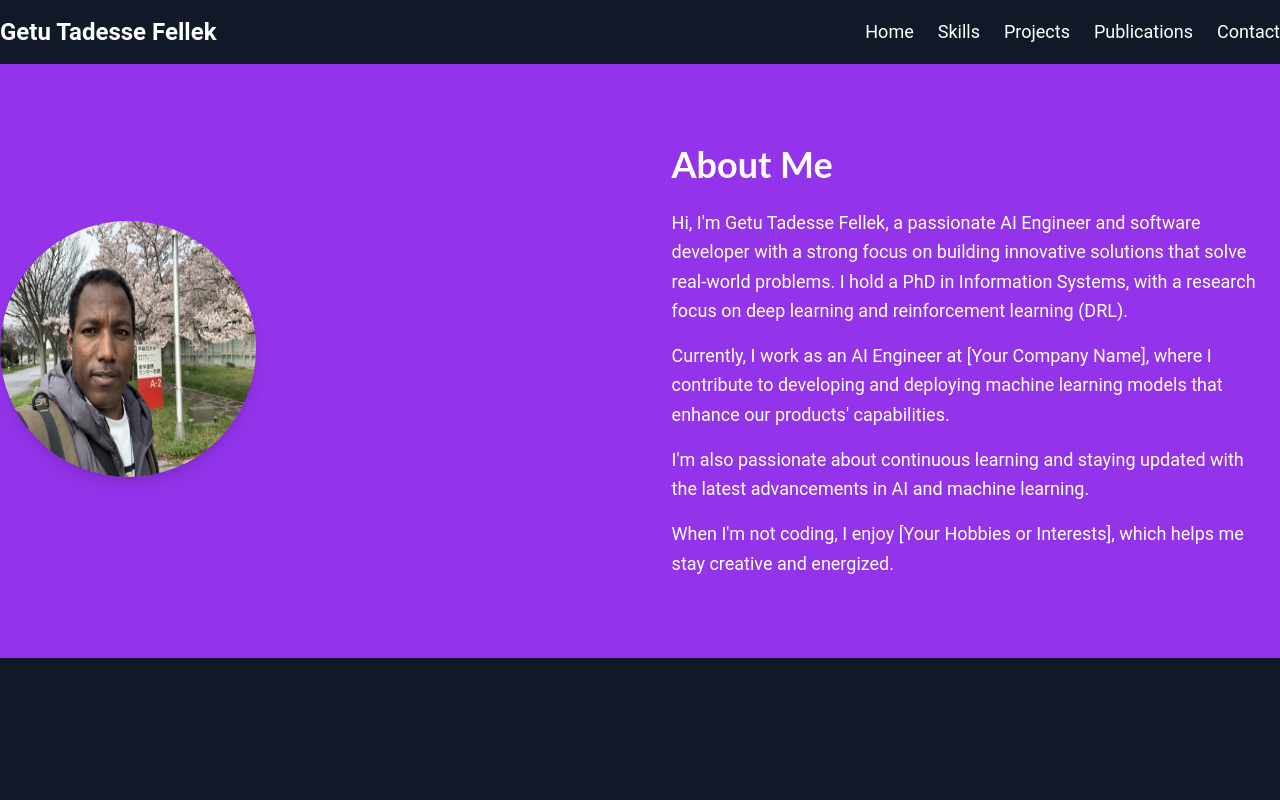
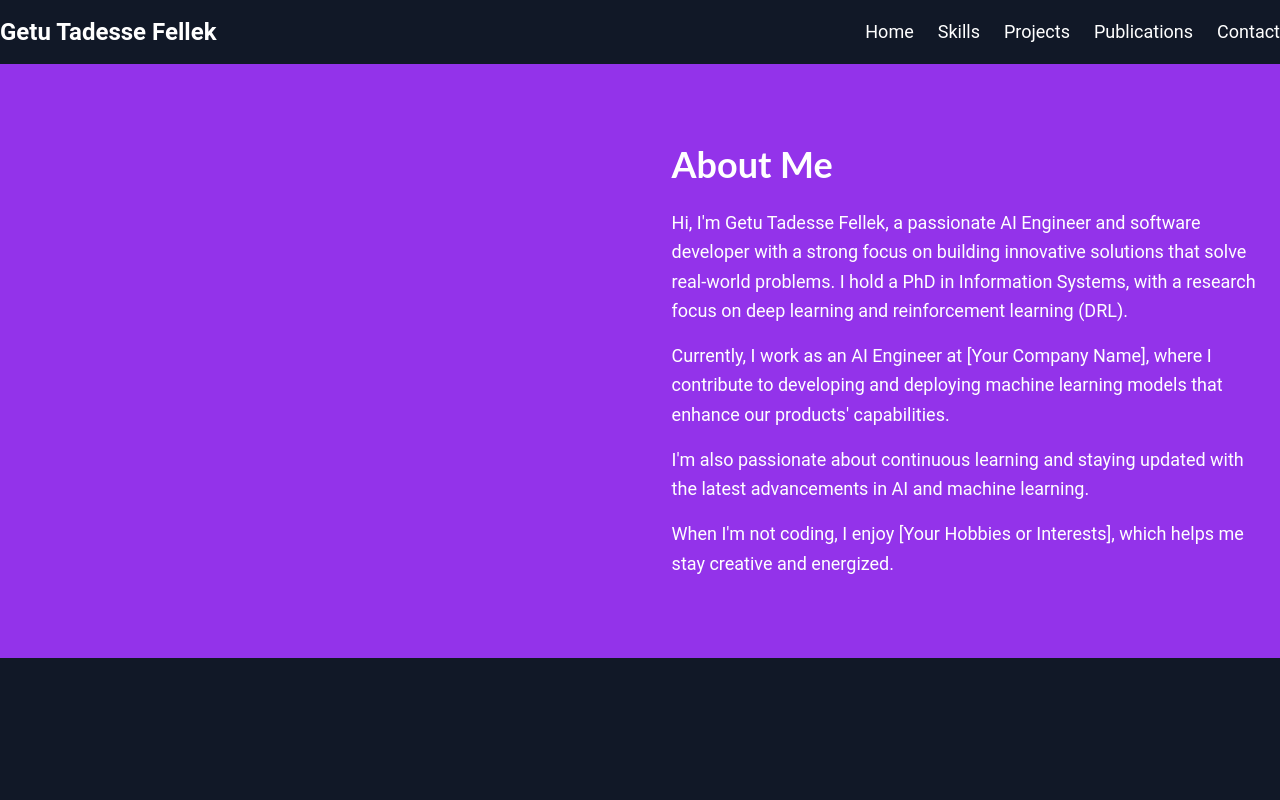
Before and after one commit to GETUFELLEK/getufellek-website, a Next.js app: page / in a window 1280 px wide. Shown: the top 800 px of the page. Built offline with nearby package versions, Linux system fonts and the light colour scheme.

Commit message:
revised homepage to without image

```diff
--- a/app/page.tsx
+++ b/app/page.tsx
@@ -1,5 +1,3 @@
-import Image from "next/image";
-
 const HomePage: React.FC = () => {
   return (
     <div className="bg-gray-900 text-white min-h-screen">
@@ -7,14 +5,7 @@ const HomePage: React.FC = () => {
       <section className="about-section bg-purple-600 text-center py-20">
         <div className="container mx-auto flex flex-col md:flex-row items-center justify-center gap-8">
           <div className="md:w-1/2">
-            {/* Using Next.js Image instead of img */}
-            <Image
-              src="/profile.png"
-              alt="Getu Tadesse Fellek"
-              width={256}
-              height={256}
-              className="rounded-full w-48 h-48 md:w-64 md:h-64 mb-6 shadow-lg"
-            />
+            {/* No Image here, this space can be used for other content */}
           </div>
           <div className="md:w-1/2 text-left px-4">
             <h2 className="text-4xl font-bold mb-6">About Me</h2>
@@ -46,3 +37,52 @@ const HomePage: React.FC = () => {
 };
 
 export default HomePage;
+
+// import Image from "next/image";
+
+// const HomePage: React.FC = () => {
+//   return (
+//     <div className="bg-gray-900 text-white min-h-screen">
+//       {/* About Me Section */}
+//       <section className="about-section bg-purple-600 text-center py-20">
+//         <div className="container mx-auto flex flex-col md:flex-row items-center justify-center gap-8">
+//           <div className="md:w-1/2">
+//             {/* Using Next.js Image instead of img */} */}
+//             {/* {/* <Image
+//               src="/profile.png"
+//               alt="Getu Tadesse Fellek"
+//               width={256}
+//               height={256}
+//               className="rounded-full w-48 h-48 md:w-64 md:h-64 mb-6 shadow-lg" */}
+//             {/* /> */}
+//           </div>
+//           <div className="md:w-1/2 text-left px-4">
+//             <h2 className="text-4xl font-bold mb-6">About Me</h2>
+//             <p className="text-lg mb-4 leading-relaxed">
+//               Hi, I&apos;m Getu Tadesse Fellek, a passionate AI Engineer and
+//               software developer with a strong focus on building innovative
+//               solutions that solve real-world problems. I hold a PhD in
+//               Information Systems, with a research focus on deep learning and
+//               reinforcement learning (DRL).
+//             </p>
+//             <p className="text-lg mb-4 leading-relaxed">
+//               Currently, I work as an AI Engineer at [Your Company Name], where
+//               I contribute to developing and deploying machine learning models
+//               that enhance our products&apos; capabilities.
+//             </p>
+//             <p className="text-lg mb-4 leading-relaxed">
+//               I&apos;m also passionate about continuous learning and staying
+//               updated with the latest advancements in AI and machine learning.
+//             </p>
+//             <p className="text-lg leading-relaxed">
+//               When I&apos;m not coding, I enjoy [Your Hobbies or Interests],
+//               which helps me stay creative and energized.
+//             </p>
+//           </div>
+//         </div>
+//       </section>
+//     </div>
+//   );
+// };
+
+// export default HomePage;
```
